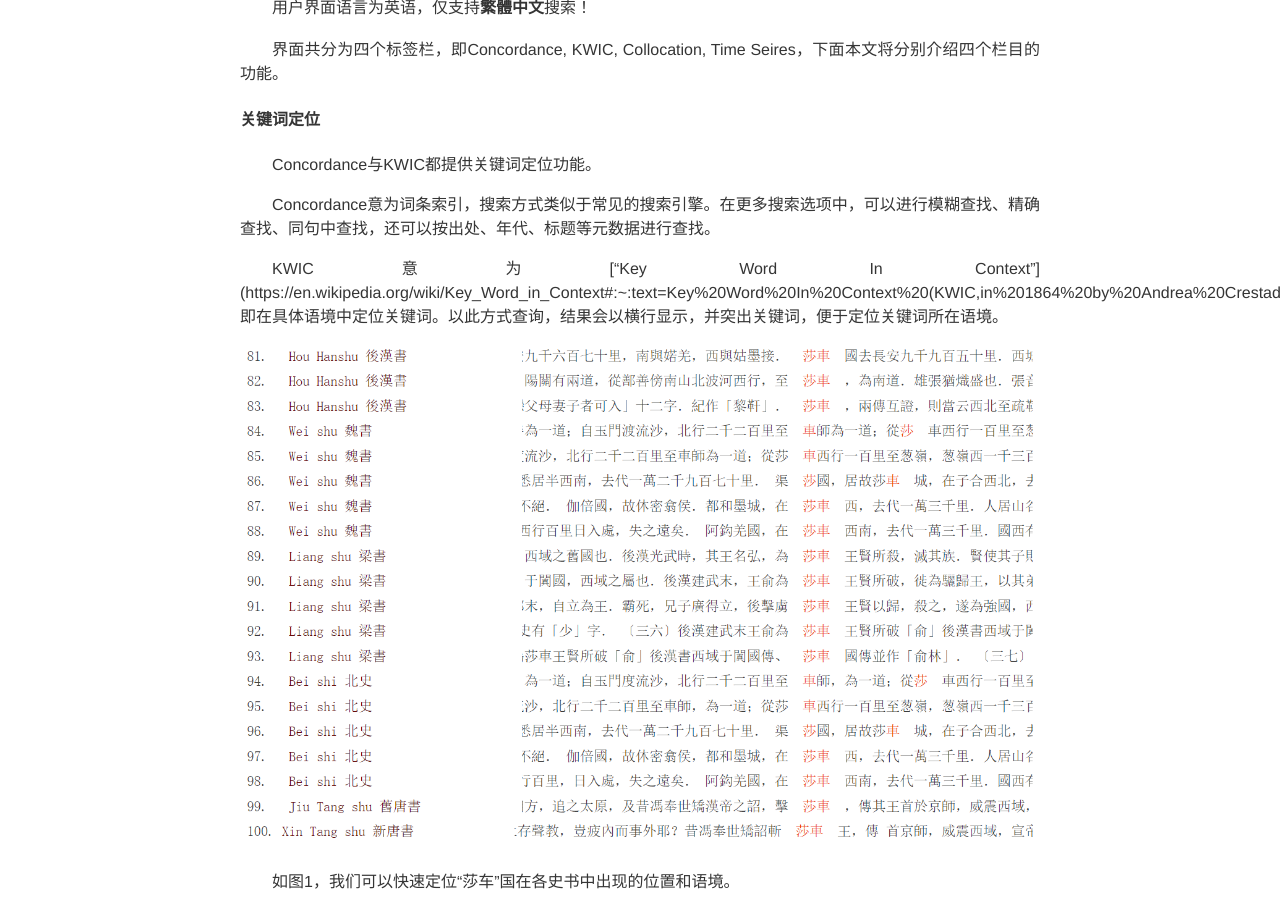
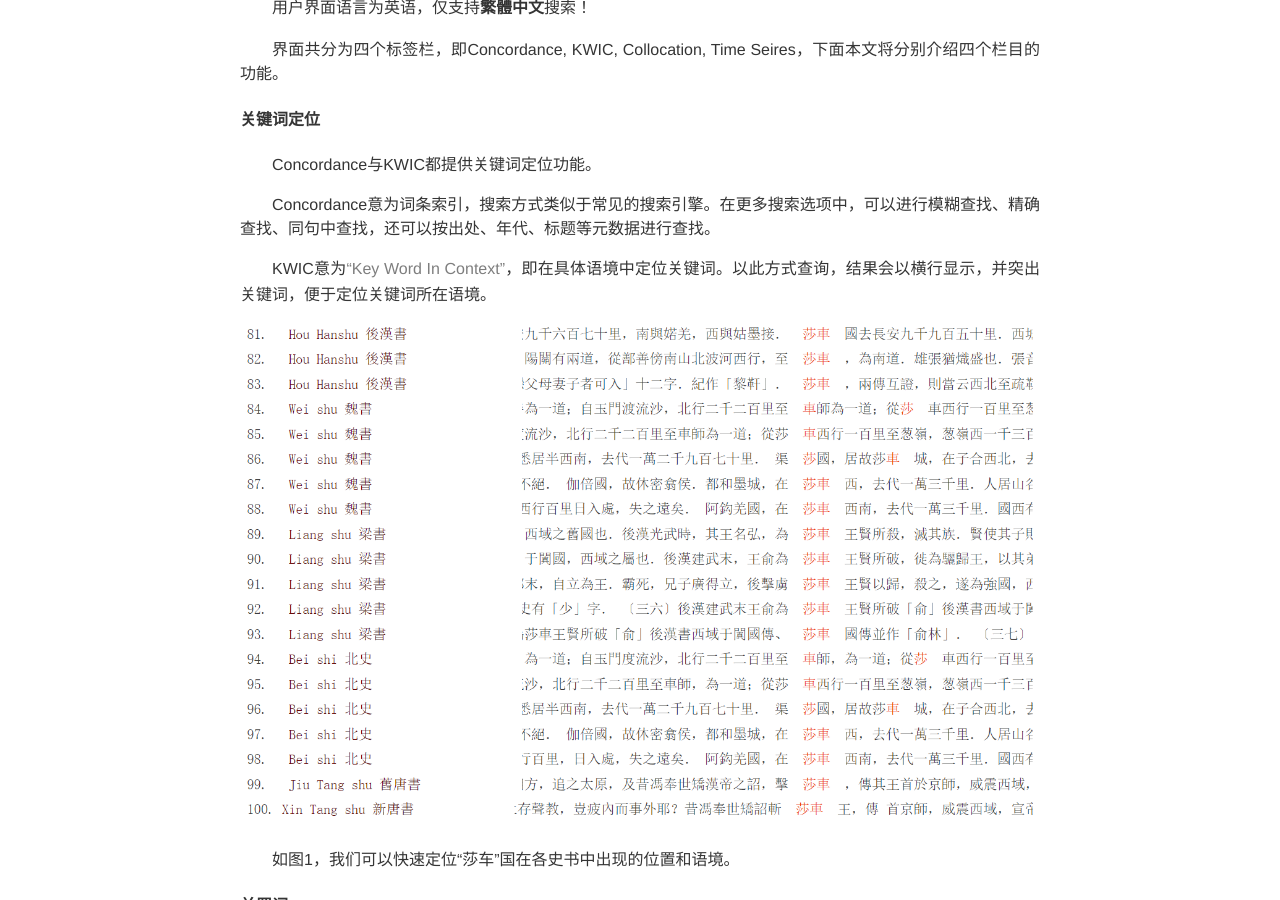
Before and after one commit to DHHD2022/DHHD2022.GitHub.io, a Jekyll site: the page built from dh_blog/_posts/2022-04-28-二十四史语料库（芝加哥大学）介绍.md, in a window 1280 px wide and 900 px high, scrolled down 689 px. Built offline with Jekyll 4.4.1, drawn with Linux system fonts in a browser that asks for light colours; some of the changed lines change nothing that is shown.

Commit message:
Update 2022-04-28-二十四史语料库（芝加哥大学）介绍.md

```diff
--- a/dh_blog/_posts/2022-04-28-二十四史语料库（芝加哥大学）介绍.md
+++ b/dh_blog/_posts/2022-04-28-二十四史语料库（芝加哥大学）介绍.md
@@ -28,7 +28,7 @@ Concordance与KWIC都提供关键词定位功能。
 
 Concordance意为词条索引，搜索方式类似于常见的搜索引擎。在更多搜索选项中，可以进行模糊查找、精确查找、同句中查找，还可以按出处、年代、标题等元数据进行查找。
 
-KWIC意为[“Key Word In Context”](https://en.wikipedia.org/wiki/Key_Word_in_Context#:~:text=Key%20Word%20In%20Context%20(KWIC,in%201864%20by%20Andrea%20Crestadoro.)，即在具体语境中定位关键词。以此方式查询，结果会以横行显示，并突出关键词，便于定位关键词所在语境。
+KWIC意为[“Key Word In Context”](https://en.wikipedia.org/wiki/Key_Word_in_Context)，即在具体语境中定位关键词。以此方式查询，结果会以横行显示，并突出关键词，便于定位关键词所在语境。
 
 ![image](https://raw.githubusercontent.com/DHHD2022/DHHD2022.GitHub.io/main/pics/2022-04-28/kwic.png)
 
```
